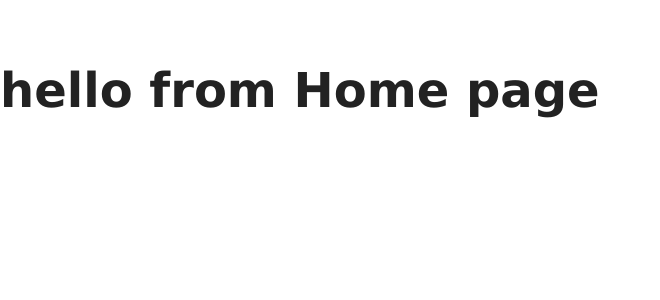
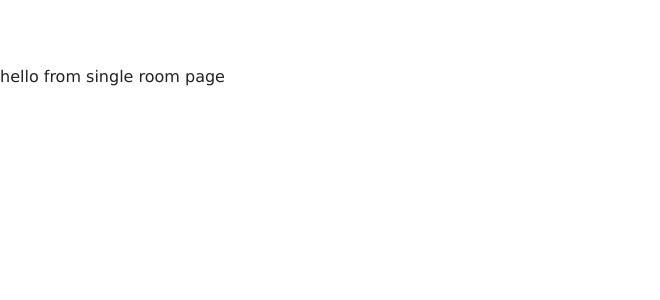
Before and after one commit to uly-ana/hotel, a React (Create React App) app: page /rooms/1 in a window 1280 px wide. Shown: the top 300 px of the page, without its empty margins (0-660 px from the left). Built offline with nearby package versions, Linux system fonts and the light colour scheme.

Commit message:
fixed routes pathes to exact ones

```diff
--- a/src/App.js
+++ b/src/App.js
@@ -11,9 +11,9 @@
   return (
     <>
     <Switch>
-      <Route path="/" component={Home} />
-      <Route path="/rooms/" component={Rooms} />
-      <Route path="/rooms/:slug" component={SingleRoom} />
+      <Route exact path="/" component={Home} />
+      <Route exact path="/rooms/" component={Rooms} />
+      <Route exact path="/rooms/:slug" component={SingleRoom} />
       <Route component={Error}/>
     </Switch>
     </>
```
